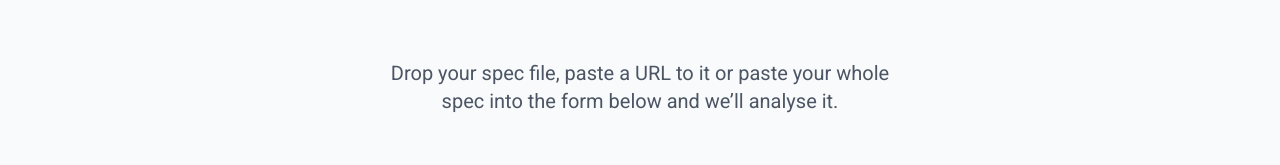
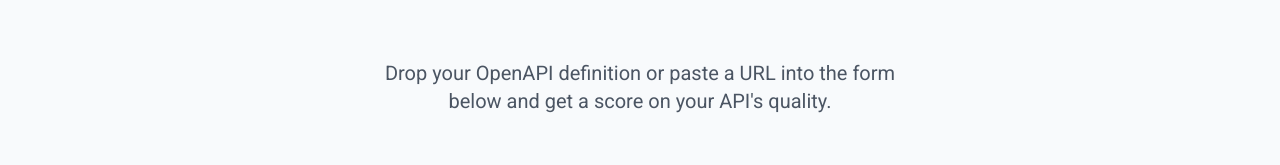
Before and after one commit to zuplo/rate-my-openapi, a Next.js app in the folder apps/web/: page / in a window 1280 px wide. Shown: the part 222-387 px from the top of the page. Built offline with nearby package versions, Linux system fonts and the light colour scheme.

Commit message:
change description

```diff
--- a/apps/web/src/components/UploadInterface/index.tsx
+++ b/apps/web/src/components/UploadInterface/index.tsx
@@ -189,8 +189,8 @@ const UploadInterface = () => {
       )}
 
       <p className="mx-auto mb-6 max-w-lg text-center text-xl text-gray-600 md:mb-16">
-        Drop your spec file, paste a URL to it or paste your whole spec into the
-        form below and we’ll analyse it.
+        Drop your OpenAPI definition or paste a URL into the form below and get
+        a score on your API&apos;s quality.
       </p>
       <form
         className="relative flex w-full rounded-lg border border-gray-200 bg-white p-4 shadow-md"
```
